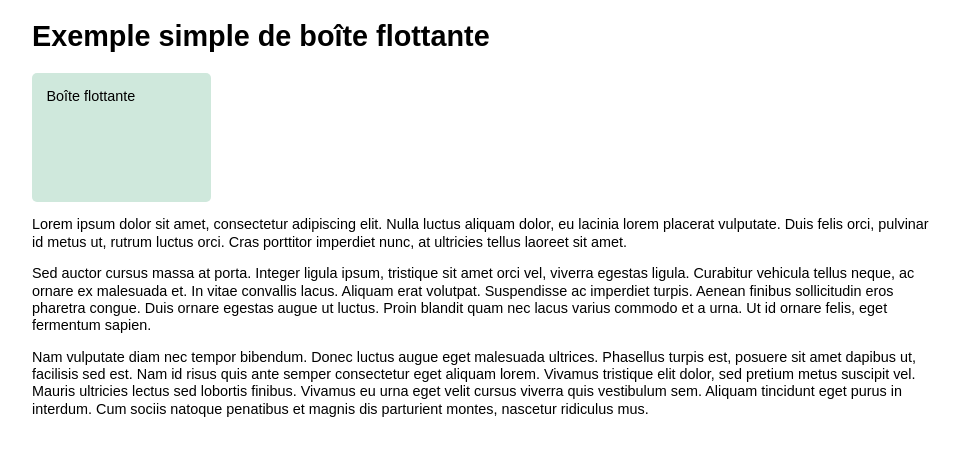
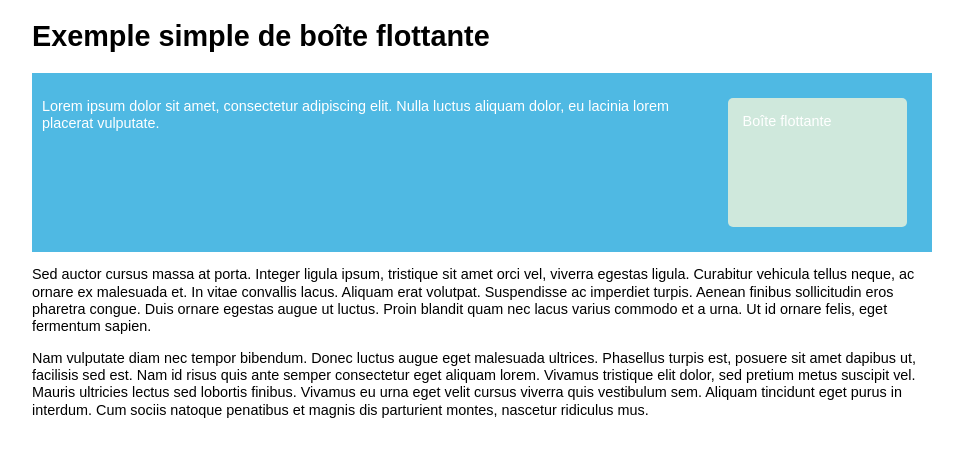
Before and after one commit to Marie930/TP7_NFA040_MB, a plain HTML site: page Desktop/TP7_NFA040_MB/index.html in a window 1280 px wide. Shown: the whole page, without its empty margins (158-1121 px from the left). Drawn offline with Linux system fonts and the light colour scheme; files that its build step writes are made by us from their sources.

Commit message:
exercices TP7

```diff
--- a/Desktop/TP7_NFA040_MB/index.html
+++ b/Desktop/TP7_NFA040_MB/index.html
@@ -3,20 +3,18 @@
 
 <head>
   <meta charset="utf-8">
-  <link href="styles/style.css" rel="stylesheet" type="text/css">
+  <link href="style.css" rel="stylesheet" type="text/css">
   <title>Ma page test</title>
 </head>
 
 <body>
   <h1>Exemple simple de boîte flottante</h1>
-  <div class="box">Boîte flottante</div>
-  <p>
-    Lorem ipsum dolor sit amet, consectetur adipiscing elit.
-    Nulla luctus aliquam dolor, eu lacinia lorem placerat vulputate.
-    Duis felis orci, pulvinar id metus ut, rutrum luctus orci.
-    Cras porttitor imperdiet nunc, at ultricies tellus laoreet sit amet.
-  </p>
-  <p>
+  <div class="wrapper">
+    <div class="box">Boîte flottante</div>
+    <p>Lorem ipsum dolor sit amet, consectetur adipiscing elit. Nulla luctus
+      aliquam dolor, eu lacinia lorem placerat vulputate.</p>
+  </div>
+  <p class="cleared">
     Sed auctor cursus massa at porta. Integer ligula ipsum,
     tristique sit amet orci vel, viverra egestas ligula. Curabitur vehicula tellus neque, ac ornare ex malesuada et. In
     vitae convallis lacus. Aliquam erat volutpat. Suspendisse ac imperdiet turpis. Aenean finibus sollicitudin eros
--- a/Desktop/TP7_NFA040_MB/style.css
+++ b/Desktop/TP7_NFA040_MB/style.css
@@ -6,9 +6,24 @@ body {
 }
 
 .box {
+  float: right;
+  margin: 15px;
   width: 150px;
   height: 100px;
   border-radius: 5px;
   background-color: rgb(207, 232, 220);
   padding: 1em;
 }
+
+.special {
+  background-color: rgb(79, 185, 227);
+  padding: 10px;
+  color: #fff;
+}
+
+.wrapper {
+  background-color: rgb(79, 185, 227);
+  padding: 10px;
+  color: #fff;
+  display: flow-root;
+}
```
